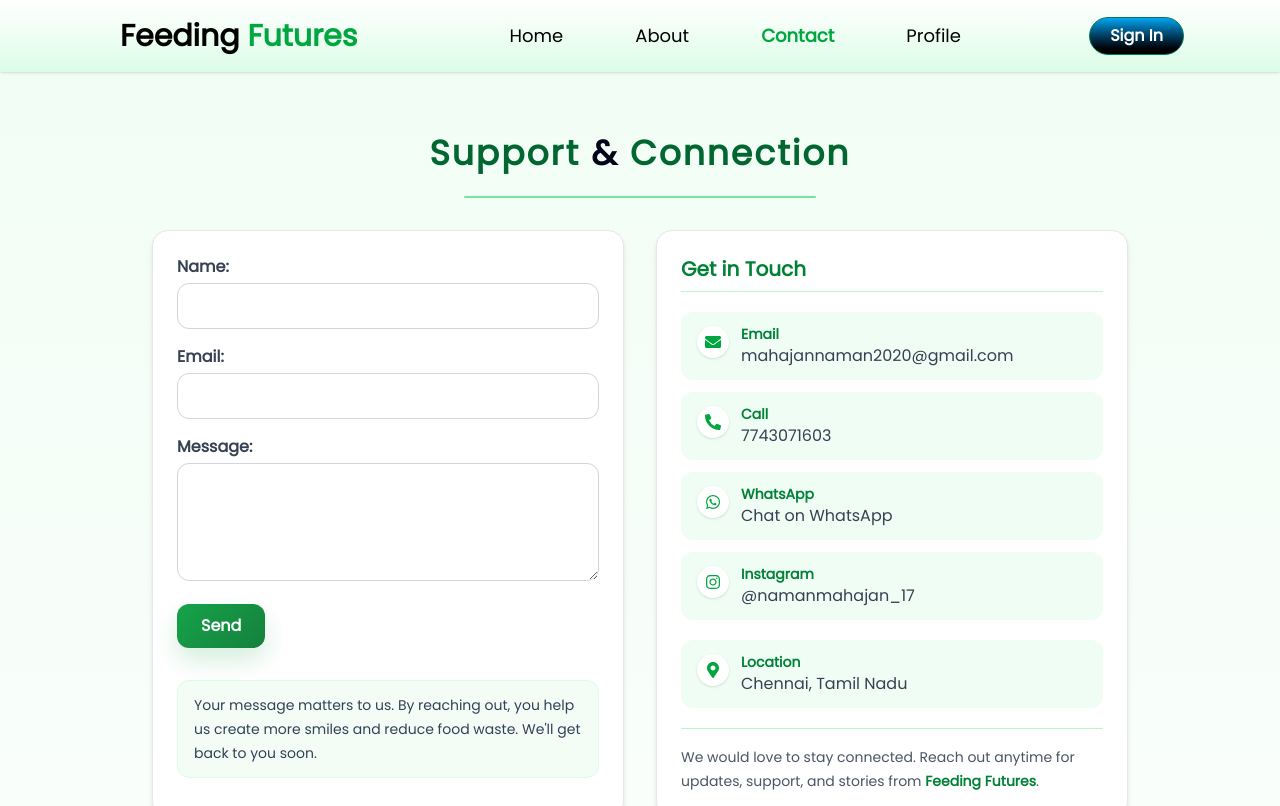
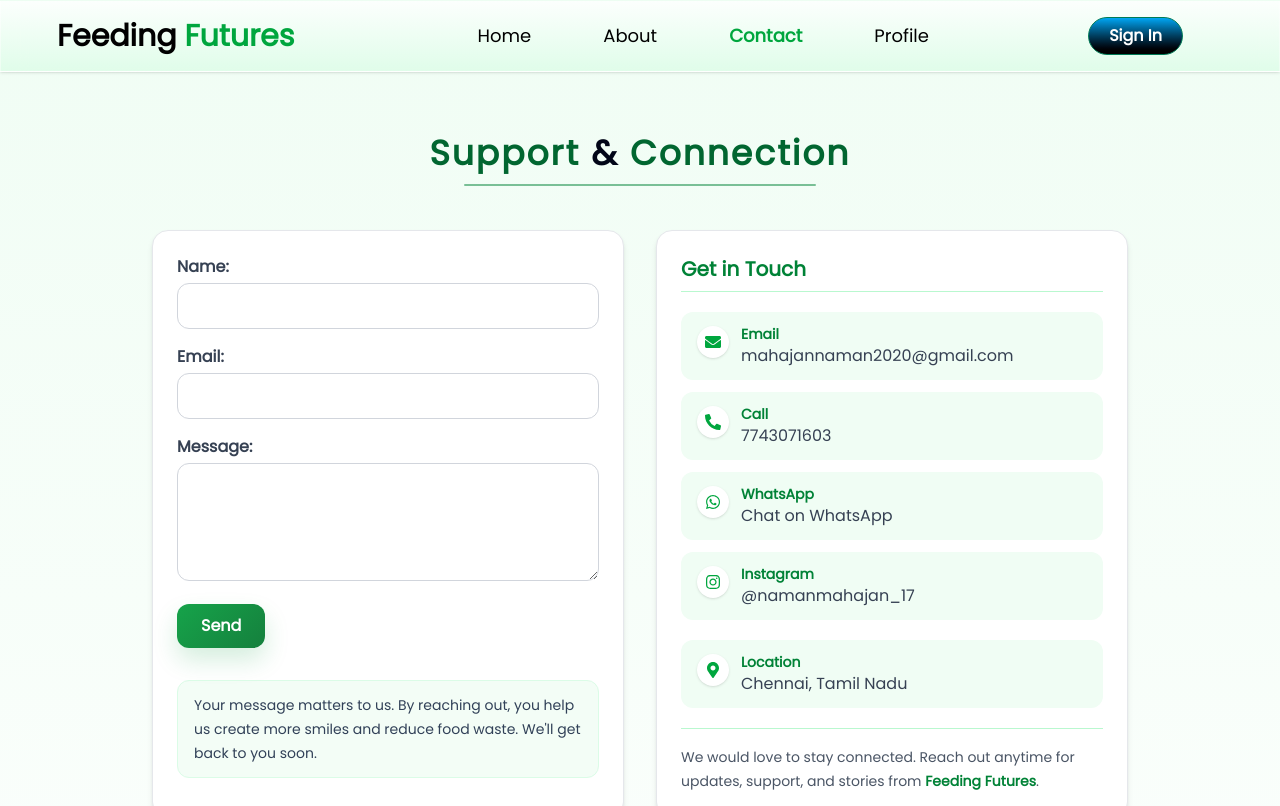
Before and after one commit to namanmahajan2020/Feeding-Futures, a React (Vite) app in the folder Feeding-Futures/user/: page /contact in a window 1280 px wide. Shown: the top 806 px of the page. Built offline with nearby package versions, Linux system fonts and the light colour scheme.

Commit message:
navbar on the user

```diff
--- a/Feeding-Futures/user/src/components/Navbar.jsx
+++ b/Feeding-Futures/user/src/components/Navbar.jsx
@@ -60,7 +60,7 @@ const Navbar = () => {
 
   return (
     <>
-      <header className="fixed top-0 z-50 flex h-18 w-full items-center gap-4 bg-gradient-to-b from-white to-green-100 px-4 shadow-sm sm:px-6 md:px-12 lg:px-24">
+      <header className="fixed top-0 z-50 flex h-18 w-full items-center gap-4 bg-gradient-to-b from-white/80 to-green-100/80 px-3 shadow-sm backdrop-blur-md border border-white/40 sm:px-5 md:pl-6 md:pr-14 lg:pl-8 lg:pr-24">
         <NavLink
           to="/"
           end
--- a/Feeding-Futures/user/src/pages/Contact.jsx
+++ b/Feeding-Futures/user/src/pages/Contact.jsx
@@ -155,7 +155,7 @@ function Contact() {
           <p className="text-[1.7rem] font-bold tracking-[0.06em] text-green-800 sm:text-[2.15rem]">
             Support <span className="text-slate-950">&</span> Connection
           </p>
-          <div className="mx-auto mt-4 h-0.5 w-full max-w-[18rem] rounded-full bg-green-500/50 sm:max-w-[22rem]" />
+          <div className="mx-auto mt-1 mb-3 h-0.5 w-full max-w-[18rem] rounded-full bg-green-700/50 sm:max-w-[22rem]" />
         </div>
       </div>
 
```
